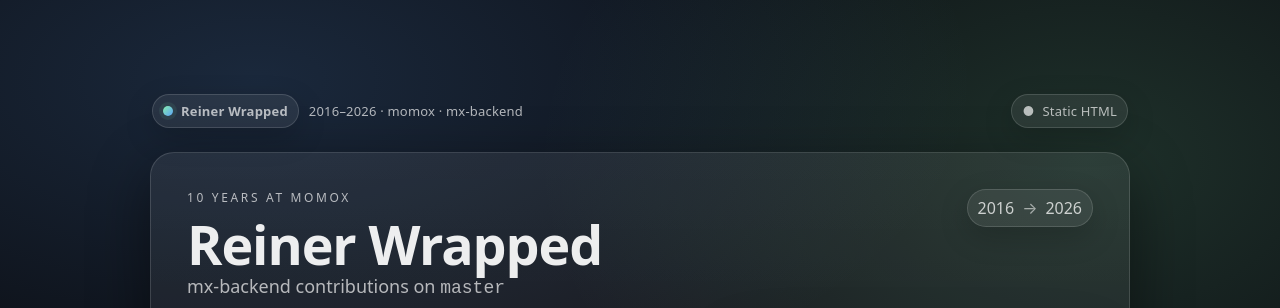
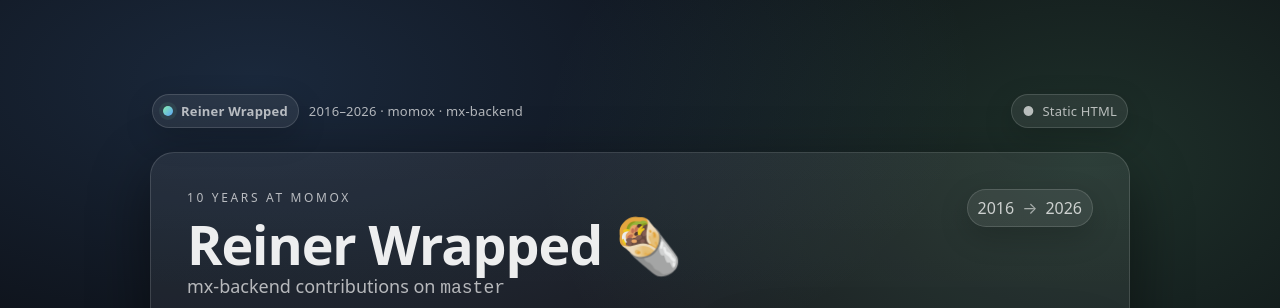
Before and after one commit to azavalkina/Reiner-wrapped, a plain HTML site: page index.html in a window 1280 px wide. Shown: the top 308 px of the page. Drawn offline with Linux system fonts and the light colour scheme.

Commit message:
Update index.html

```diff
--- a/index.html
+++ b/index.html
@@ -296,7 +296,7 @@
             <div class="header">
               <div>
                 <div class="kicker">10 years at momox</div>
-                <h1>Reiner Wrapped</h1>
+                <h1>Reiner Wrapped 🌯</h1>
                 <p>mx-backend contributions on <code>master</code></p>
               </div>
               <div class="pill" aria-label="Time range">
```
